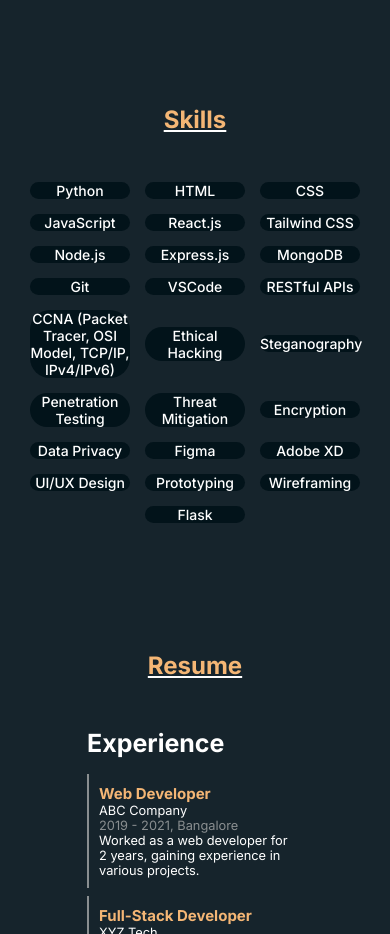
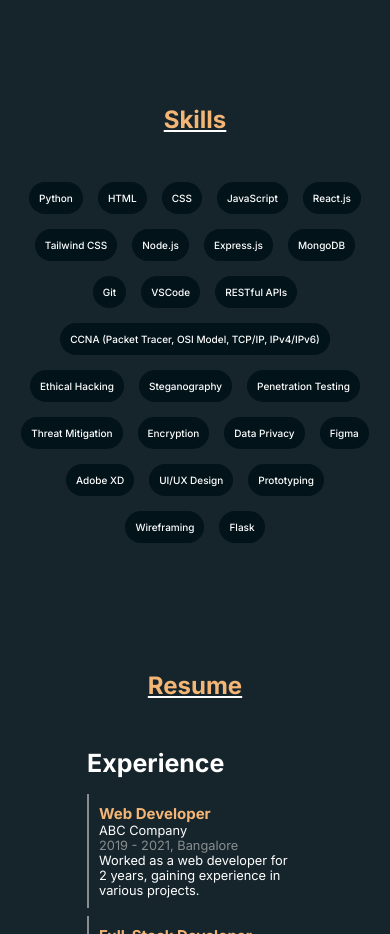
Before and after one commit to kutty023/MyPortfolio, a React (Vite) app in the folder portfolio/: page / in a window 390 px wide. Shown: the part 1840-2774 px from the top of the page. Built offline with nearby package versions, Linux system fonts and the light colour scheme.

Commit message:
made changes to the skills css

```diff
--- a/portfolio/src/Styles/Skills.css
+++ b/portfolio/src/Styles/Skills.css
@@ -58,9 +58,6 @@
 }
 
 @media (max-width: 680px) {
-    .skills-sec {
-        grid-template-columns: repeat(2, 1fr);
-    }
     .skill-name{
         font-size: 10px;
     }
@@ -69,8 +66,8 @@
     }
 
     .skill-item{
-        width: 100px;
-        padding: 0;
+        padding: 10px;
+        font-size: 10px;
     }
 }
 
```
